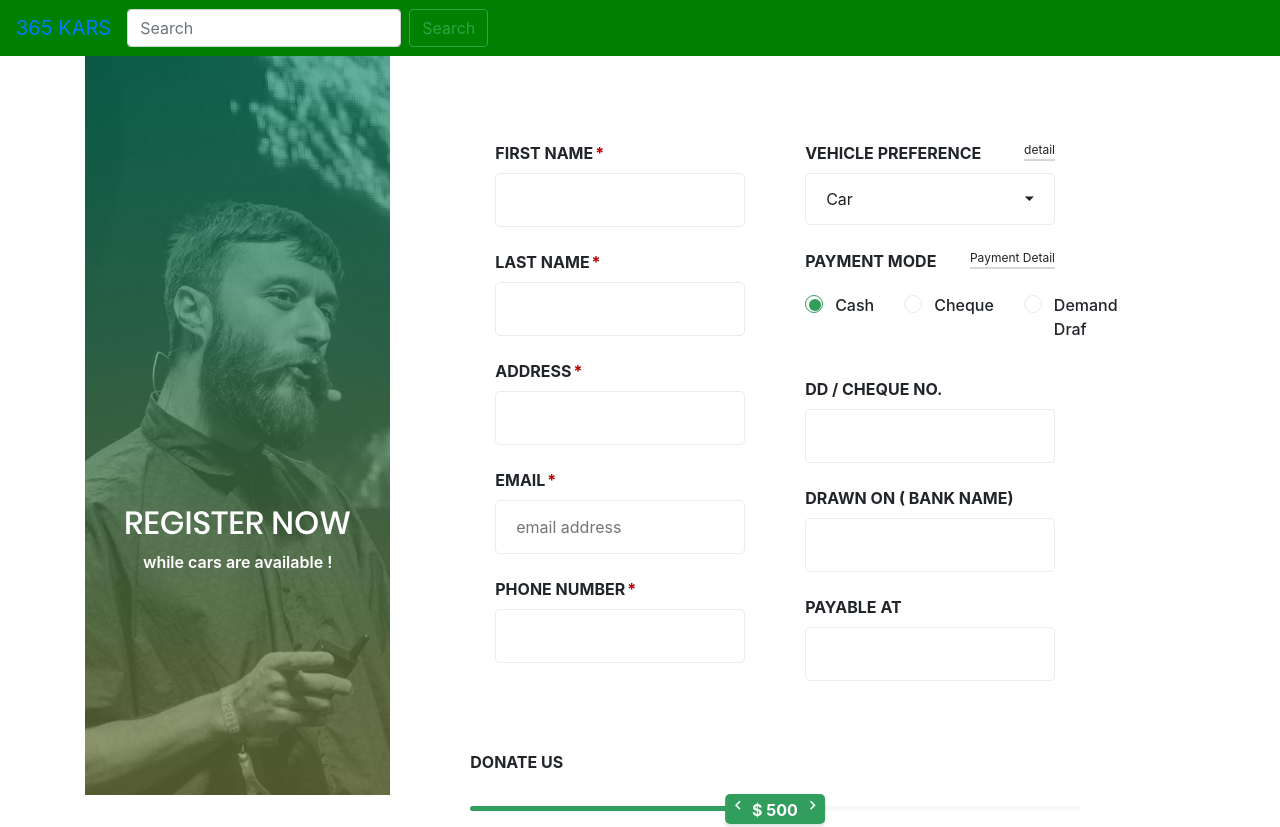
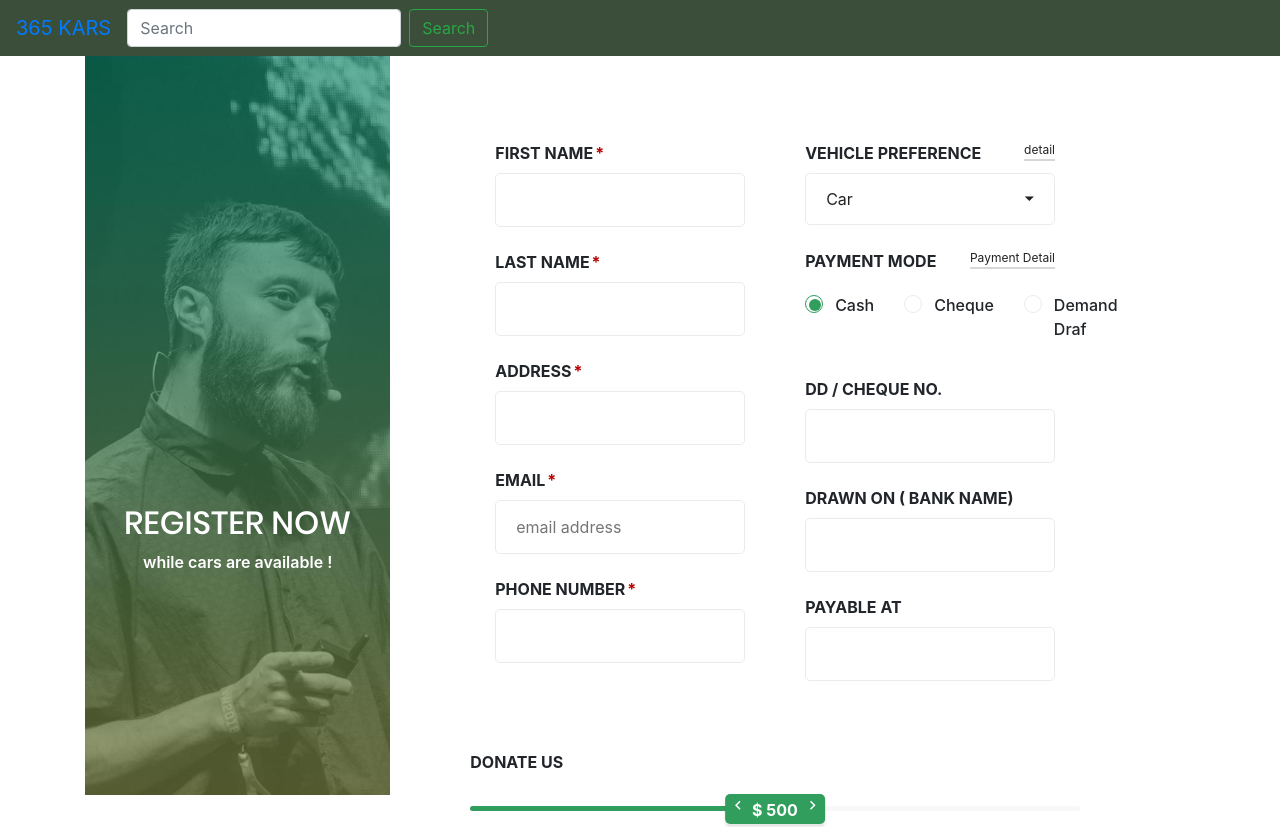
Before and after one commit to sahinyasasi/registration-forms, a plain HTML site: page colorlib-regform-16/index.html in a window 1280 px wide. Shown: the top 827 px of the page. Drawn offline with Linux system fonts and the light colour scheme.

Commit message:
changed color

```diff
--- a/colorlib-regform-16/index.html
+++ b/colorlib-regform-16/index.html
@@ -17,7 +17,7 @@
 </head>
 
 <body>
-    <nav class="navbar navbar-expand-md fixed-top" style="background-color:green;">
+    <nav class="navbar navbar-expand-md fixed-top" style="background-color:rgb(58, 78, 58); ">
         <a class="navbar-brand" href="#">365 KARS</a>
         <button class="navbar-toggler" type="button" data-toggle="collapse" data-target="#navbarCollapse" aria-controls="navbarCollapse" aria-expanded="false" aria-label="Toggle navigation">
           <span class="navbar-toggler-icon"></span>
```
